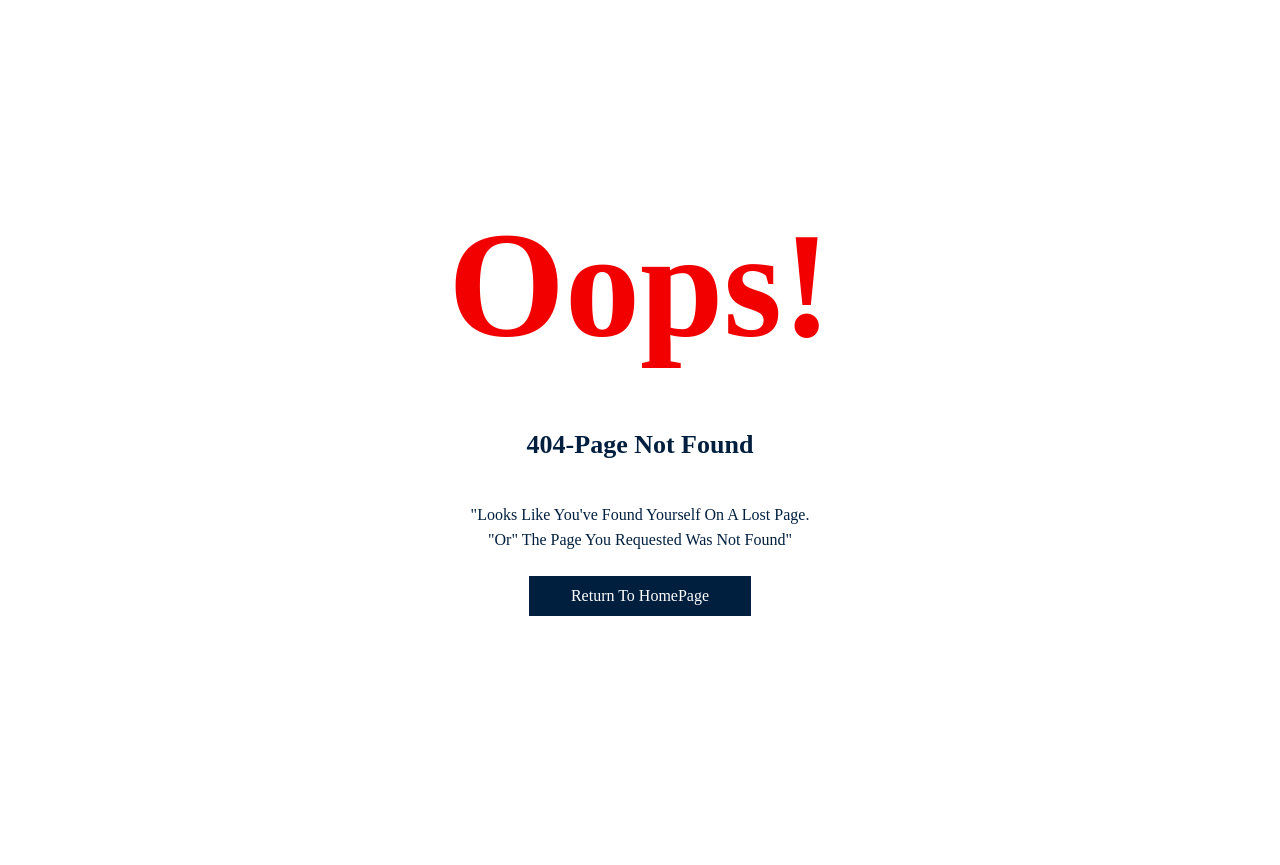
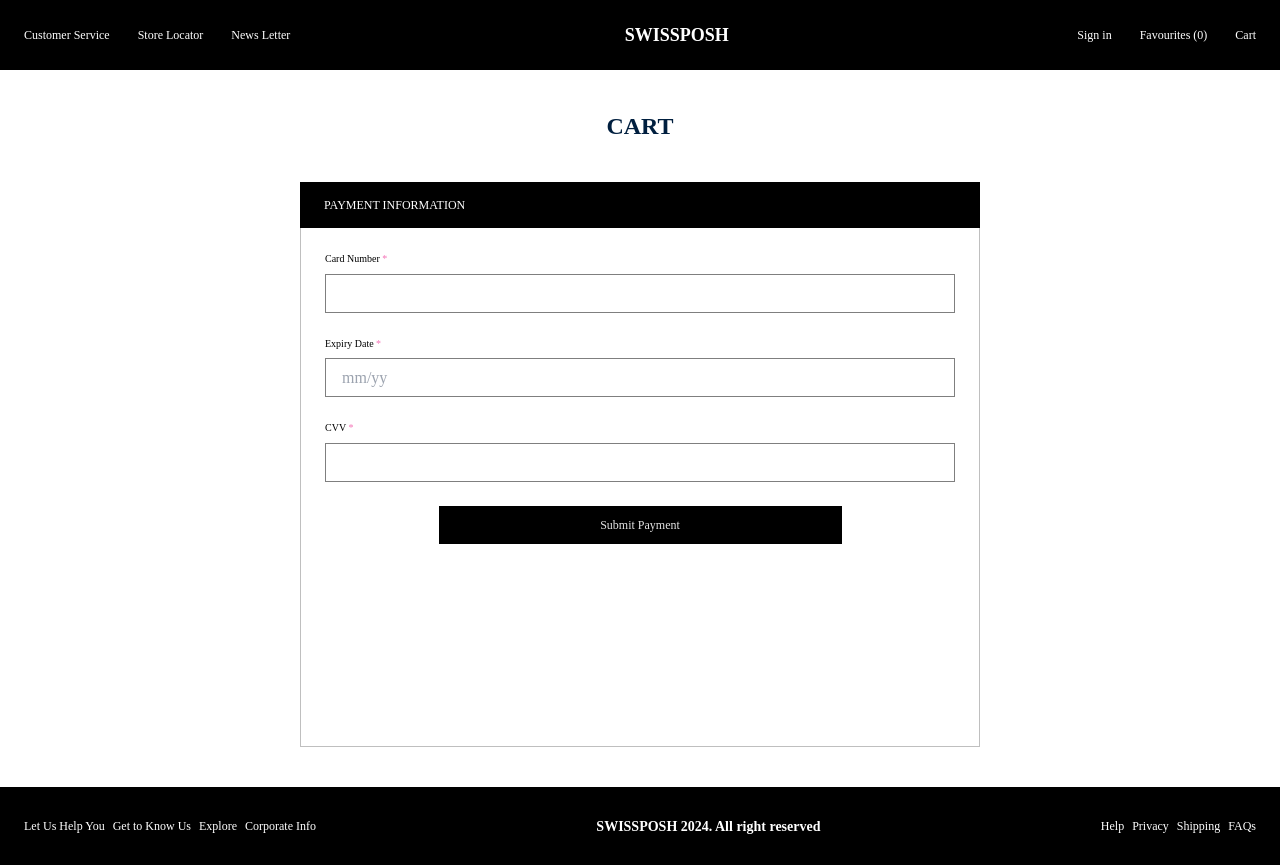
Before and after one commit to Moluno-xiii/swissposh_hng, a React (Vite) app: page /payment in a window 1280 px wide. Before the commit this address had no page. Before the commit the page ends 800 px from the top, so only its background shows below. Built offline with nearby package versions, Linux system fonts and the light colour scheme; a web font is replaced by a local one.

Commit message:
feat: added payment

```diff
--- a/src/App.jsx
+++ b/src/App.jsx
@@ -11,6 +11,7 @@ import ShoppingBag from "./pages/ShoppingBag";
 import ProductDescriptionWomen from "./pages/ProductDescriptionWomen";
 import ProductDescriptionMen from "./pages/ProductDescriptionMen";
 import { fetchArrayData } from "./utils/fetchWomenArrayData";
+import Payment from "./pages/Payment"
 
 const router = createBrowserRouter([
   {
@@ -75,6 +76,10 @@ const router = createBrowserRouter([
         path: "shopping-bag",
         element: <ShoppingBag />,
       },
+      {
+        path: "payment",
+        element: <Payment />,
+      },
     ],
   },
 ]);
--- a/src/components/CheckoutOrderInformation.jsx
+++ b/src/components/CheckoutOrderInformation.jsx
@@ -1,10 +1,18 @@
+import { useSelector } from "react-redux";
+import { selectCartTotal } from "../store/women/womenSlice";
+
 const CheckoutOrderInformation = () => {
+  const total = useSelector(selectCartTotal);
+  const shipping = 100.00;
+  const totalWithShipping = (total + shipping).toFixed(2);
+
+  if (total <= 0) return <div>your cart is empty</div>;
   return (
-    <div className="mb-14 flex w-[327px] text-black flex-col md:mb-7 md:w-[456px]">
-      <p className="flex h-[46px] flex-row items-center justify-start bg-black px-4 text-[10px] leading-[13.5px] md:leading-[16.2px] md:text-xs uppercase text-white md:px-6">
+    <div className="mb-14 flex w-[327px] flex-col text-black md:mb-7 md:w-[456px]">
+      <p className="flex h-[46px] flex-row items-center justify-start bg-black px-4 text-[10px] uppercase leading-[13.5px] text-white md:px-6 md:text-xs md:leading-[16.2px]">
         Order information
       </p>
-      <div className="flex h-[396px] flex-col border-x border-b border-[#00000040] px-6 pt-6 md:h-[519px] text-xs leading-[16.2px] font-medium">
+      <div className="flex h-[396px] flex-col border-x border-b border-[#00000040] px-6 pt-6 text-xs font-medium leading-[16.2px] md:h-[519px]">
         <div className="flex flex-row justify-between border-b-2 border-black py-3">
           <span>Discount</span>
           <span className="border-b border-b-black">No Discount</span>
@@ -12,27 +20,28 @@ const CheckoutOrderInformation = () => {
         <div className="flex flex-col gap-y-3 border-b-2 border-black py-4">
           <div className="flex flex-row justify-between">
             <span>Total Order Price</span>
-            <span>$1200.00</span>
+            <span>${total}.00</span>
           </div>
           <div className="flex flex-row justify-between">
             <span>Delivery</span>
-            <span>$400</span>
+            <span>${shipping}.00</span>
           </div>
         </div>
         <div className="flex flex-row justify-between py-4 md:text-xs md:leading-[16.2px]">
           <span>Total</span>
-          <span>$1600.00</span>
+          <span>${totalWithShipping}</span>
         </div>
         <span className="py-4 text-[10px] leading-6 max-md:text-center md:text-xs">
           By continuing, you agree to SWISSPOSH General Terms and Conditions. We
-          will process your personal data in accordance with the SWISSPOSH Privacy Notice.
+          will process your personal data in accordance with the SWISSPOSH
+          Privacy Notice.
         </span>
-        <button className="mx-auto flex h-[38px] w-[249px] items-center justify-center bg-[#E4E4E4] text-xs md:w-[403px]">
+        <button className="mx-auto flex h-[38px] w-[249px] items-center justify-center bg-primary text-[#E4E4E4] text-xs md:w-[403px]">
           Proceed to Payment
         </button>
       </div>
     </div>
   );
-}
+};
 
-export default CheckoutOrderInformation
+export default CheckoutOrderInformation;
--- a/src/components/CheckoutPersonalInformation.jsx
+++ b/src/components/CheckoutPersonalInformation.jsx
@@ -1,25 +1,89 @@
+import { useState } from "react";
+import { useNavigate } from "react-router-dom";
+import { ToastContainer, toast } from "react-toastify";
+import "react-toastify/dist/ReactToastify.css";
+
 const CheckoutPersonalInformation = () => {
+  const [formData, setFormData] = useState({
+    email: "",
+    password: "",
+    firstName: "",
+    lastName: "",
+    phoneNumber: "",
+  });
+  const navigate = useNavigate();
+
+  const handleChange = (e) => {
+    const { id, value } = e.target;
+    setFormData((prevData) => ({ ...prevData, [id]: value }));
+  };
+
+  const handleSubmit = (e) => {
+    e.preventDefault();
+    const { email, password, firstName, lastName, phoneNumber } = formData;
+
+    const emailRegex = /^[^\s@]+@[^\s@]+\.[^\s@]+$/;
+
+    if (!email || !password || !firstName || !lastName || !phoneNumber) {
+      toast.error("Please fill all the fields.");
+      return;
+    }
+
+    if (!emailRegex.test(email)) {
+      toast.error("Please enter a valid email address.");
+      return;
+    }
+
+    if (isNaN(phoneNumber) || phoneNumber.length < 10) {
+      toast.error("Phone number should be more than 9 digits.");
+      return;
+    }
+
+    navigate("/payment");
+  };
+
   return (
     <div className="w-[327px] md:w-[680px]">
+      <ToastContainer
+        position="top-right"
+        autoClose={3000}
+        hideProgressBar={false}
+        newestOnTop={false}
+        closeOnClick
+        rtl={false}
+        pauseOnFocusLoss
+        draggable
+        pauseOnHover
+      />
       <div className="flex h-[46px] flex-row items-center justify-start bg-black px-4 text-[10px] uppercase leading-[13.5px] text-white md:px-6 md:text-xs md:leading-[16.2px]">
         Your information
       </div>
       <form
-        action=""
+        onSubmit={handleSubmit}
         className="h-[396px] border-x border-b border-[#00000040] bg-white px-4 text-black md:h-[519px] md:px-6 md:pt-6"
       >
-        <div className="mb-5 hidden flex-col gap-y-6 text-xs font-medium leading-[16.2px] text-black md:flex">
-          <span className="">Email Address</span>
-          <span>Wakaoluuwajuwon@watlook.com</span>
+        <div className="mb-6 flex flex-col gap-y-2 max-md:pt-5">
+          <label className="text-[10px] leading-[13.5px]" htmlFor="email">
+            Email <span className="text-pink-400">*</span>
+          </label>
+          <input
+            type="text"
+            className="h-[39px] border border-[#00000080] px-4 focus:outline-none"
+            id="email"
+            value={formData.email}
+            onChange={handleChange}
+          />
         </div>
         <div className="mb-6 flex flex-col gap-y-2 max-md:pt-5">
           <label className="text-[10px] leading-[13.5px]" htmlFor="password">
             Password <span className="text-pink-400">*</span>
           </label>
           <input
-            type="text"
+            type="password"
             className="h-[39px] border border-[#00000080] px-4 focus:outline-none"
             id="password"
+            value={formData.password}
+            onChange={handleChange}
           />
         </div>
         <div className="mb-6 flex flex-col gap-y-2">
@@ -30,6 +94,8 @@ const CheckoutPersonalInformation = () => {
             type="text"
             className="h-[39px] border border-[#00000080] px-4 focus:outline-none"
             id="firstName"
+            value={formData.firstName}
+            onChange={handleChange}
           />
         </div>
         <div className="mb-6 flex flex-col gap-y-2">
@@ -40,6 +106,8 @@ const CheckoutPersonalInformation = () => {
             type="text"
             className="h-[39px] border border-[#00000080] px-4 focus:outline-none"
             id="lastName"
+            value={formData.lastName}
+            onChange={handleChange}
           />
         </div>
         <div className="mb-6 flex flex-col gap-y-2">
@@ -50,17 +118,25 @@ const CheckoutPersonalInformation = () => {
             type="text"
             className="h-[39px] border border-[#00000080] px-4 focus:outline-none"
             id="phoneNumber"
+            value={formData.phoneNumber}
+            onChange={handleChange}
           />
         </div>
         <div>
-          <input type="checkbox" className="mr-2 accent-black" checked={true} />
-          <span className="font-medium leading-[16.2px] text-xs">
-            Wakaoluuwajuwon@watlook.com
+          <input type="checkbox" checked={true} className="mr-2 accent-black" />
+          <span className="text-xs font-medium leading-[16.2px]">
+            {formData.email}
           </span>
         </div>
+        <button
+          type="submit"
+          className="mx-auto flex h-[38px] w-[249px] items-center justify-center bg-black text-xs text-[#E4E4E4] md:w-[403px]"
+        >
+          Proceed to Payment
+        </button>
       </form>
     </div>
   );
-}
+};
 
-export default CheckoutPersonalInformation
+export default CheckoutPersonalInformation;
--- /dev/null
+++ b/src/pages/Payment.jsx
@@ -0,0 +1,122 @@
+import { useState } from "react";
+import { useDispatch } from "react-redux";
+import { clearCart } from "../store/women/womenSlice";
+import { ToastContainer, toast } from "react-toastify";
+import "react-toastify/dist/ReactToastify.css";
+import { useNavigate } from "react-router-dom";
+
+const Payment = () => {
+  const [cardNumber, setCardNumber] = useState("");
+  const [expiryDate, setExpiryDate] = useState("");
+  const [cvv, setCvv] = useState("");
+  const [loading, setLoading] = useState(false);
+  const dispatch = useDispatch();
+  const navigate = useNavigate();
+
+  const handleSubmit = (e) => {
+    e.preventDefault();
+    if (!cardNumber || !expiryDate || !cvv) {
+      toast.error("Please fill all the fields.");
+      return;
+    }
+
+    if (isNaN(cardNumber) || cardNumber.length !== 12) {
+      toast.error("Card number should be 12 digits.");
+      return;
+    }
+
+    const expiryDateRegex = /^(0[1-9]|1[0-2])\/\d{2}$/;
+    if (!expiryDateRegex.test(expiryDate)) {
+      toast.error("Expiry date should be in mm/yy format.");
+      return;
+    }
+
+    if (isNaN(cvv) || cvv.length !== 3) {
+      toast.error("CVV should be 3 digits.");
+      return;
+    }
+
+    setLoading(true);
+    setTimeout(() => {
+      setLoading(false);
+      toast.success("Your order has been placed", {
+        onClose: () => {
+          dispatch(clearCart());
+          navigate("/");
+        },
+      });
+    }, 5000);
+  };
+
+  return (
+    <div className="mx-auto mb-5 md:mb-10 w-[327px] md:w-[680px]">
+      <ToastContainer
+        position="top-right"
+        autoClose={3000}
+        hideProgressBar={false}
+        newestOnTop={false}
+        closeOnClick
+        rtl={false}
+        pauseOnFocusLoss
+        draggable
+        pauseOnHover
+      />
+      <p className="py-5 text-center font-black uppercase leading-[21.6px] md:py-10 md:text-2xl md:leading-[32.4px]">
+        cart
+      </p>
+      <div className="flex h-[46px] flex-row items-center justify-start bg-black px-4 text-[10px] uppercase leading-[13.5px] text-white md:px-6 md:text-xs md:leading-[16.2px]">
+        Payment Information
+      </div>
+      <form
+        onSubmit={handleSubmit}
+        className="h-[396px] border-x border-b border-[#00000040] bg-white px-4 text-black md:h-[519px] md:px-6 md:pt-6"
+      >
+        <div className="mb-6 flex flex-col gap-y-2 max-md:pt-5">
+          <label className="text-[10px] leading-[13.5px]" htmlFor="cardNumber">
+            Card Number <span className="text-pink-400">*</span>
+          </label>
+          <input
+            type="text"
+            className="h-[39px] border border-[#00000080] px-4 focus:outline-none"
+            id="cardNumber"
+            value={cardNumber}
+            onChange={(e) => setCardNumber(e.target.value)}
+          />
+        </div>
+        <div className="mb-6 flex flex-col gap-y-2">
+          <label className="text-[10px] leading-[13.5px]" htmlFor="expiryDate">
+            Expiry Date <span className="text-pink-400">*</span>
+          </label>
+          <input
+            type="text"
+            placeholder="mm/yy"
+            className="h-[39px] border border-[#00000080] px-4 focus:outline-none"
+            id="expiryDate"
+            value={expiryDate}
+            onChange={(e) => setExpiryDate(e.target.value)}
+          />
+        </div>
+        <div className="mb-6 flex flex-col gap-y-2">
+          <label className="text-[10px] leading-[13.5px]" htmlFor="cvv">
+            CVV <span className="text-pink-400">*</span>
+          </label>
+          <input
+            type="text"
+            className="h-[39px] border border-[#00000080] px-4 focus:outline-none"
+            id="cvv"
+            value={cvv}
+            onChange={(e) => setCvv(e.target.value)}
+          />
+        </div>
+        <button
+          type="submit"
+          className="mx-auto flex h-[38px] w-[249px] items-center justify-center bg-black text-xs text-[#E4E4E4] md:w-[403px]"
+        >
+          {loading ? "Processing..." : "Submit Payment"}
+        </button>
+      </form>
+    </div>
+  );
+};
+
+export default Payment;
```
Also changed, not shown: src/components/ProductFooter.jsx (+0 -8 lines).
